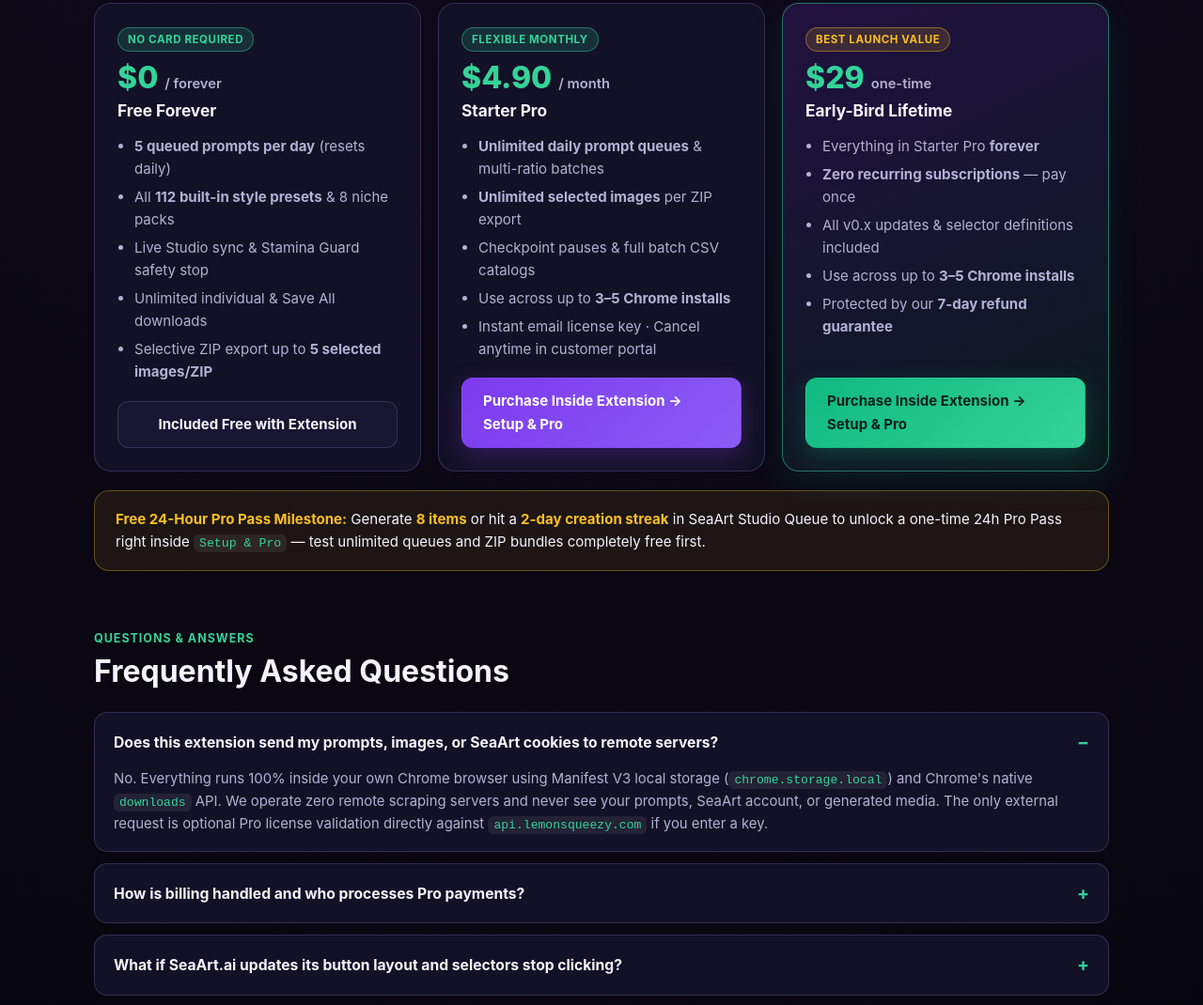
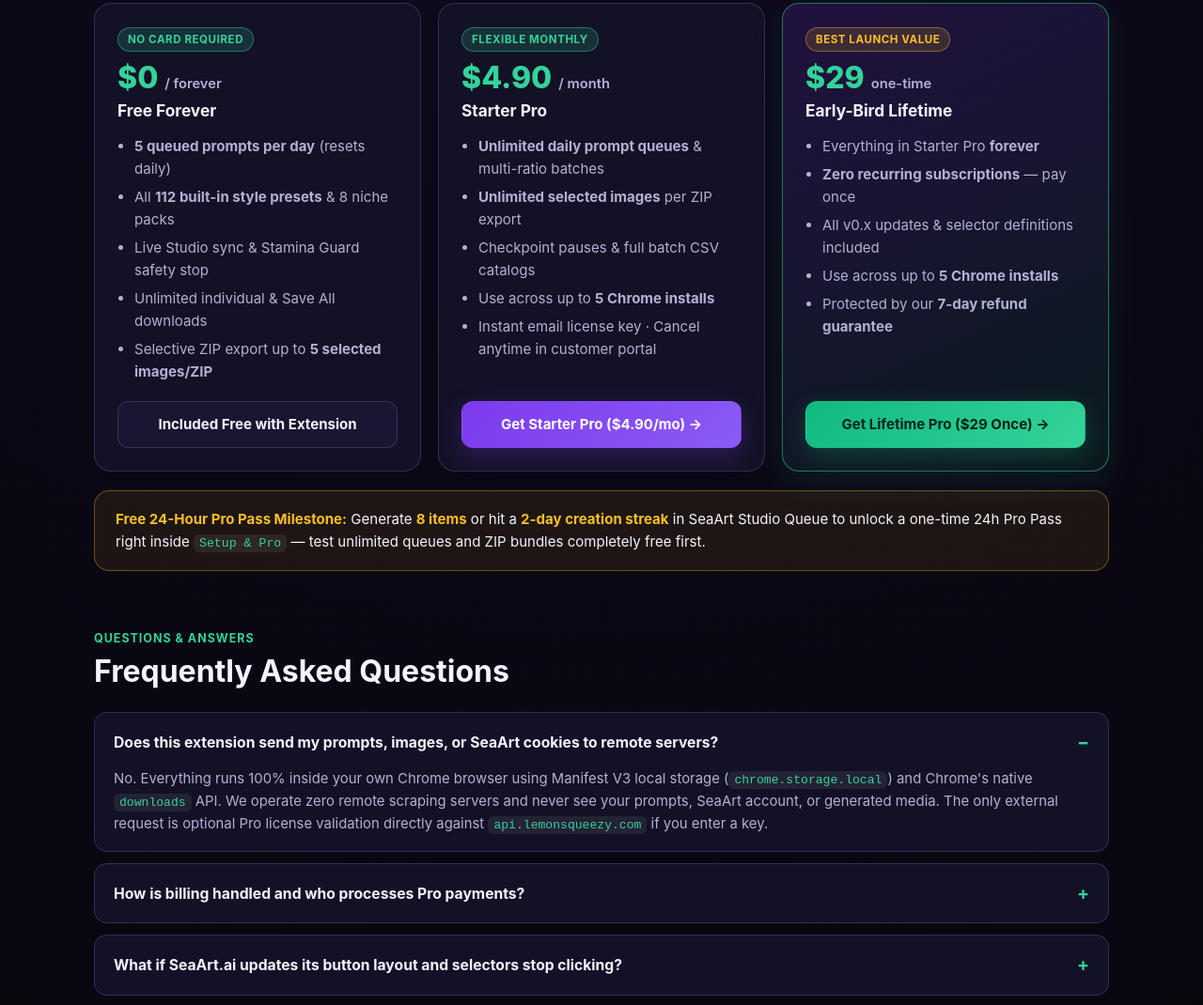
Before and after one commit to UniverxeLab/SeaArt-Studio-Queue-Pro, a plain HTML site: page index.html in a window 1280 px wide. Shown: the part 3617-4687 px from the top of the page at 94% size. Drawn offline with Linux system fonts and the light colour scheme.

Commit message:
Link live Lemon Squeezy checkout URLs in pricing cards

```diff
--- a/index.html
+++ b/index.html
@@ -325,11 +325,17 @@
                 <li><strong>Unlimited daily prompt queues</strong> &amp; multi-ratio batches</li>
                 <li><strong>Unlimited selected images</strong> per ZIP export</li>
                 <li>Checkpoint pauses &amp; full batch CSV catalogs</li>
-                <li>Use across up to <strong>3–5 Chrome installs</strong></li>
+                <li>Use across up to <strong>5 Chrome installs</strong></li>
                 <li>Instant email license key · Cancel anytime in customer portal</li>
               </ul>
             </div>
-            <a class="btn btn-violet" href="#terms">Purchase Inside Extension → Setup &amp; Pro</a>
+            <a
+              class="btn btn-violet"
+              href="https://univerxelab.lemonsqueezy.com/checkout/buy/b7c5069b-2786-4431-a319-589212ef591a"
+              target="_blank"
+              rel="noopener noreferrer"
+              >Get Starter Pro ($4.90/mo) →</a
+            >
           </article>
 
           <article class="card card-featured price-card">
@@ -341,11 +347,17 @@
                 <li>Everything in Starter Pro <strong>forever</strong></li>
                 <li><strong>Zero recurring subscriptions</strong> — pay once</li>
                 <li>All v0.x updates &amp; selector definitions included</li>
-                <li>Use across up to <strong>3–5 Chrome installs</strong></li>
+                <li>Use across up to <strong>5 Chrome installs</strong></li>
                 <li>Protected by our <strong>7-day refund guarantee</strong></li>
               </ul>
             </div>
-            <a class="btn btn-mint" href="#terms">Purchase Inside Extension → Setup &amp; Pro</a>
+            <a
+              class="btn btn-mint"
+              href="https://univerxelab.lemonsqueezy.com/checkout/buy/15bbfef1-1e6f-44ff-a197-c90dce9859ff"
+              target="_blank"
+              rel="noopener noreferrer"
+              >Get Lifetime Pro ($29 Once) →</a
+            >
           </article>
         </div>
 
```
